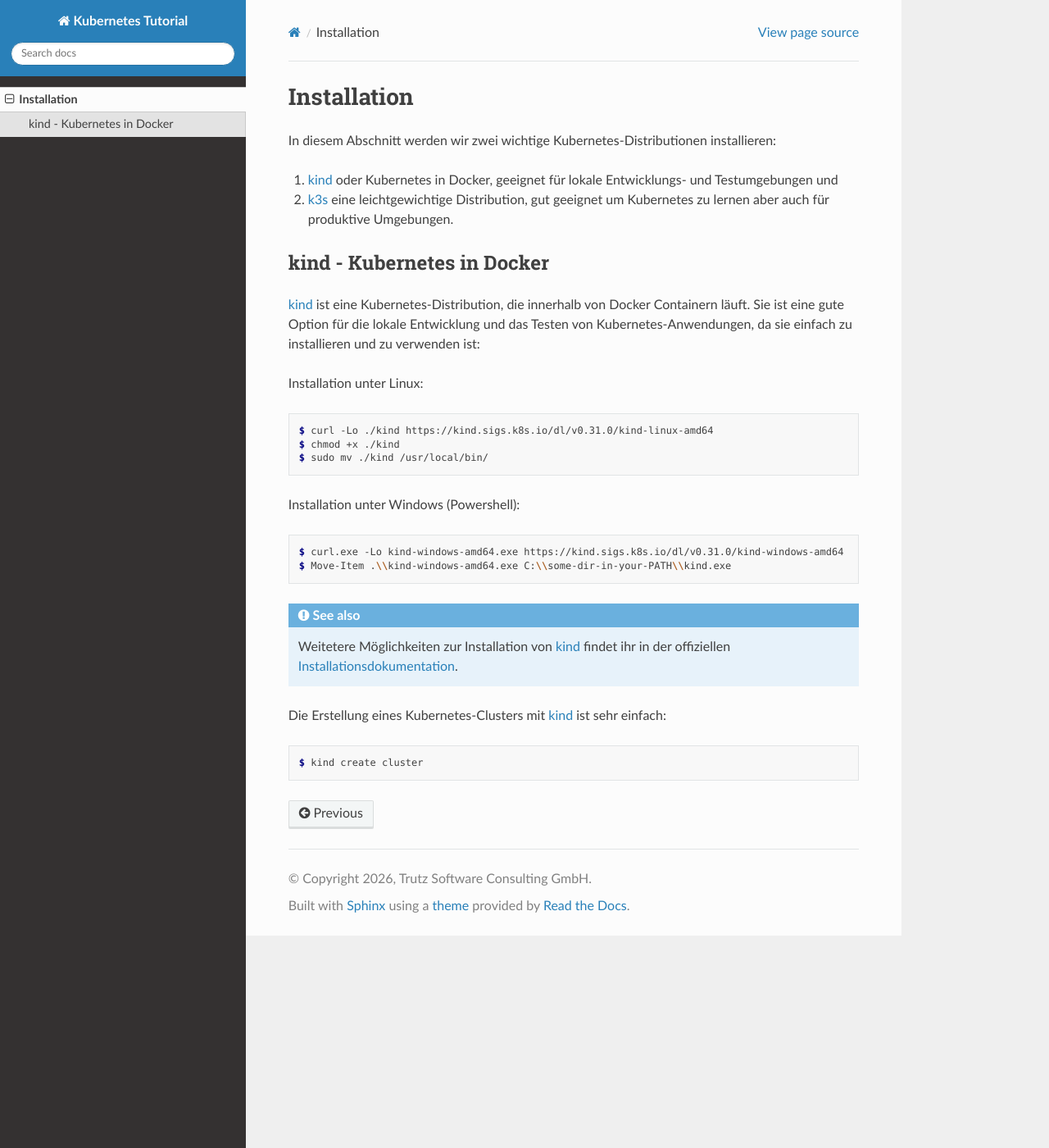
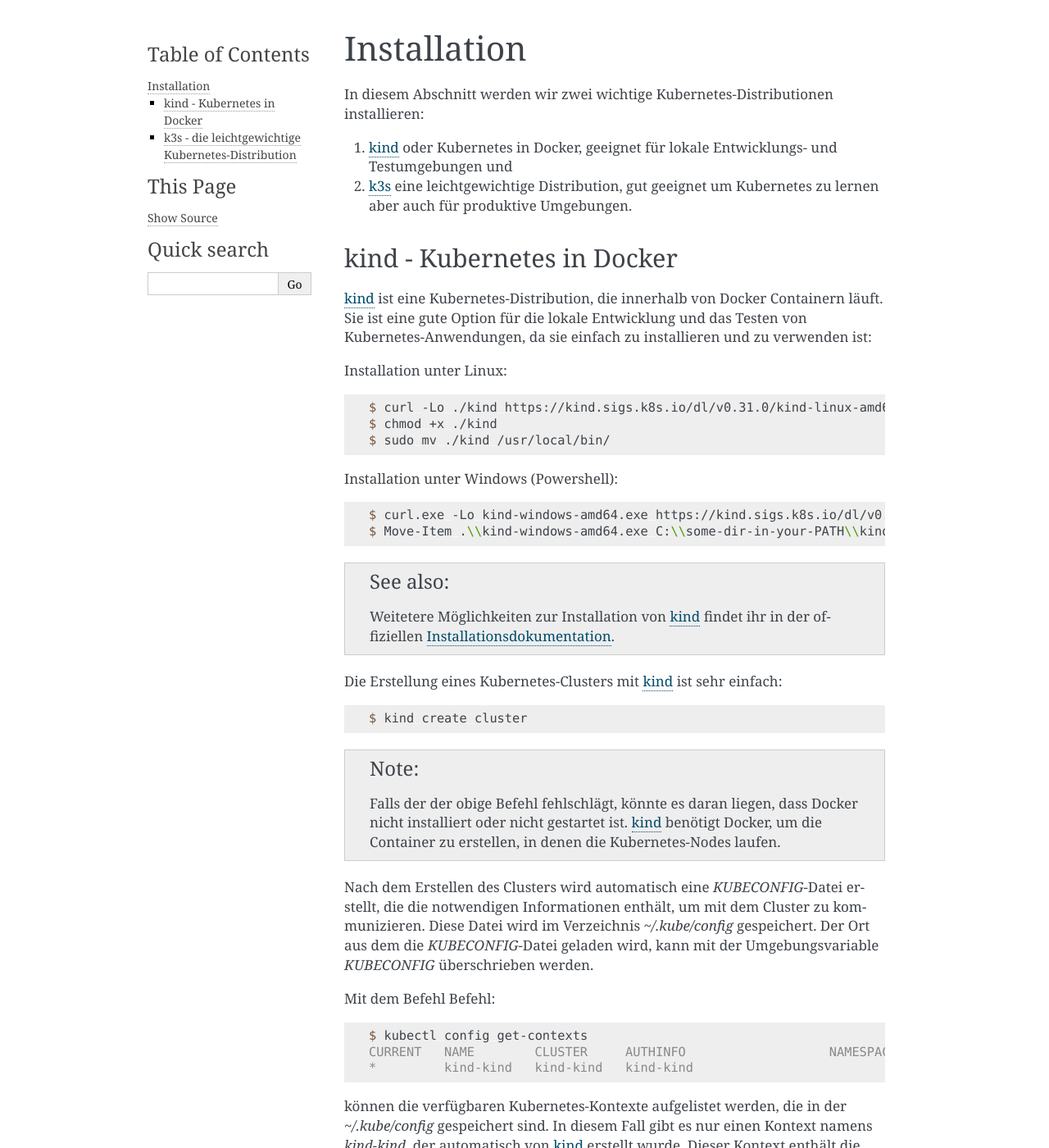
Before and after one commit to trutzio/kubernetes-tutorial, a Sphinx documentation site: the page built from docs/source/installation.rst, in a window 1280 px wide and 1400 px high. Shown: the whole window at 82% size. Built offline with Sphinx 7.4.7, drawn with Linux system fonts in a browser that asks for light colours; some of the changed text lies outside the part shown.

Commit message:
doc: Update documentation structure and add prerequisites; remove unused files and configurations

```diff
--- a/docs/source/conf.py
+++ b/docs/source/conf.py
@@ -29,4 +29,7 @@
 
 # -- Options for HTML output
 
-html_theme = 'sphinx_rtd_theme'
+# html_theme = 'sphinx_rtd_theme'
+
+# -- Options for EPUB output
+epub_show_urls = 'footnote'
--- a/docs/source/index.rst
+++ b/docs/source/index.rst
@@ -12,4 +12,5 @@
 
 .. toctree::
 
+   voraussetzungen
    installation
--- a/docs/source/installation.rst
+++ b/docs/source/installation.rst
@@ -39,3 +39,65 @@
 .. code-block:: console
 
    $ kind create cluster
+
+.. note::
+
+   Falls der der obige Befehl fehlschlägt, könnte es daran liegen, dass Docker nicht installiert oder nicht gestartet ist. `kind`_ benötigt Docker, um die Container zu erstellen, in denen die Kubernetes-Nodes laufen.
+
+Nach dem Erstellen des Clusters wird automatisch eine `KUBECONFIG`-Datei erstellt, die die notwendigen Informationen enthält, um mit dem Cluster zu kommunizieren. Diese Datei wird im Verzeichnis `~/.kube/config` gespeichert. Der Ort aus dem die `KUBECONFIG`-Datei geladen wird, kann mit der Umgebungsvariable `KUBECONFIG` überschrieben werden.
+
+Mit dem Befehl Befehl:
+
+.. code-block:: console
+
+   $ kubectl config get-contexts
+   CURRENT   NAME        CLUSTER     AUTHINFO                   NAMESPACE
+   *         kind-kind   kind-kind   kind-kind
+
+können die verfügbaren Kubernetes-Kontexte aufgelistet werden, die in der `~/.kube/config` gespeichert sind. In diesem Fall gibt es nur einen Kontext namens `kind-kind`, der automatisch von `kind`_ erstellt wurde. Dieser Kontext enthält die Informationen, die benötigt werden, um mit dem `kind`_-Cluster zu kommunizieren.
+
+Mit dem folgenden Befehl kann mann die Nodes des Clusters auflisten:
+
+.. code-block:: console
+
+   $ kubectl get nodes
+   NAME                 STATUS   ROLES           AGE   VERSION
+   kind-control-plane   Ready    control-plane   24h   v1.35.0
+
+und erhält natürlich nur einen einzigen Node, der sowohl die Rolle des Control-Planes als auch die Rolle eines Worker-Nodes übernimmt.
+
+Mit dem folgenden Befehl kann ein Cluster wieder entfernt werden:
+
+.. code-block:: console
+
+   $ kind delete cluster
+   Deleting cluster "kind" ...
+   Deleted nodes: ["kind-control-plane"]
+
+k3s - die leichtgewichtige Kubernetes-Distribution
+--------------------------------------------------
+
+`k3s`_ ist eine leichtgewichtige Kubernetes-Distribution. Sie ist eine gute Option für das Lernen von Kubernetes, da sie einfach zu installieren und zu verwenden ist. In der minimalen Konfiguration benötigt `k3s`_ 2 CPUs und 4 GB RAM, was es auch für kleinere Server oder virtuelle Maschinen geeignet macht.
+
+Wir installieren nun die `k3s`_-Kubernetes-Distribution auf einem Debian 13 Linux Server. Dabei benötigst du root-Zugriff auf diesem Server, um die Installation durchzuführen. Logge dich zum Beispiel mit `ssh -i schulung root@[ip]` auf ein Debian 13 Server ein oder öffne mit `sudo bash` eine Root-Shell auf einem Server, auf dem du schon Zugriff hast.
+
+.. note::
+      Unter Windows kann man mit `wsl --install Debian` eine Debian 13 Distribution installieren und dann mit `wsl -d Debian` eine Bash öffnen. Vergiss nicht `sudo bash` anschliessen einzugeben, um root-Rechte zu erhalten.
+
+Bist du nun root auf einem Debian 13 Server, kannst du `k3s`_ mit dem folgenden Befehl installieren:
+
+.. code-block:: console
+
+   $ curl -sfL https://get.k3s.io | sh -
+
+
+.. info::
+   Die Deinstallation von `k3s`_ wird mit dem Befehl `k3s-uninstall.sh` durchgeführt.
+
+Mit dem folgenden Befehl kannst du die Nodes des Clusters auflisten:
+
+.. code-block:: console
+
+   $ kubectl get nodes
+   NAME                STATUS   ROLES           AGE   VERSION
+   debian-4gb-nbg1-1   Ready    control-plane   18s   v1.34.6+k3s1
```
Also changed, not shown: README.rst (+3 -8 lines), docs/source/voraussetzungen.rst (added, +20 -0 lines), lumache.py (deleted, +0 -23 lines), pyproject.toml (deleted, +0 -8 lines), 5 other files.
